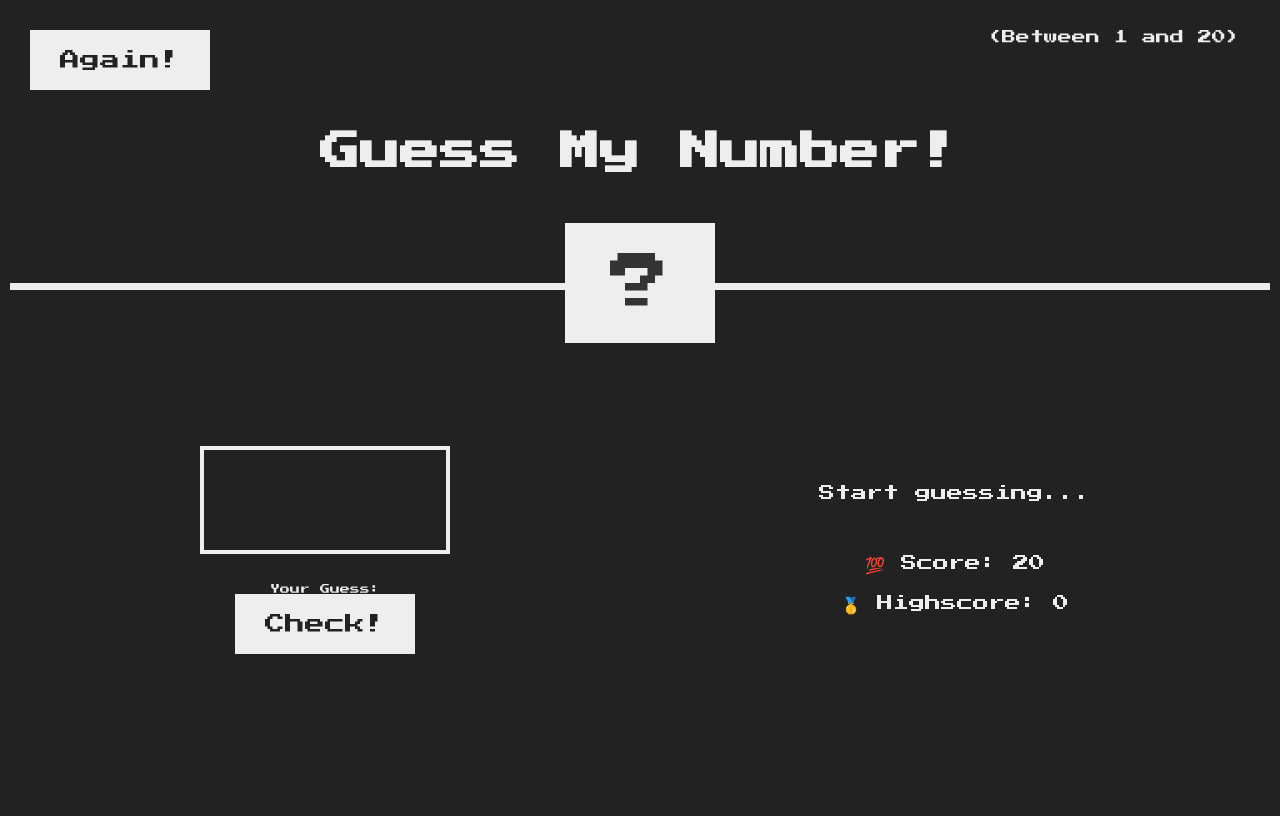
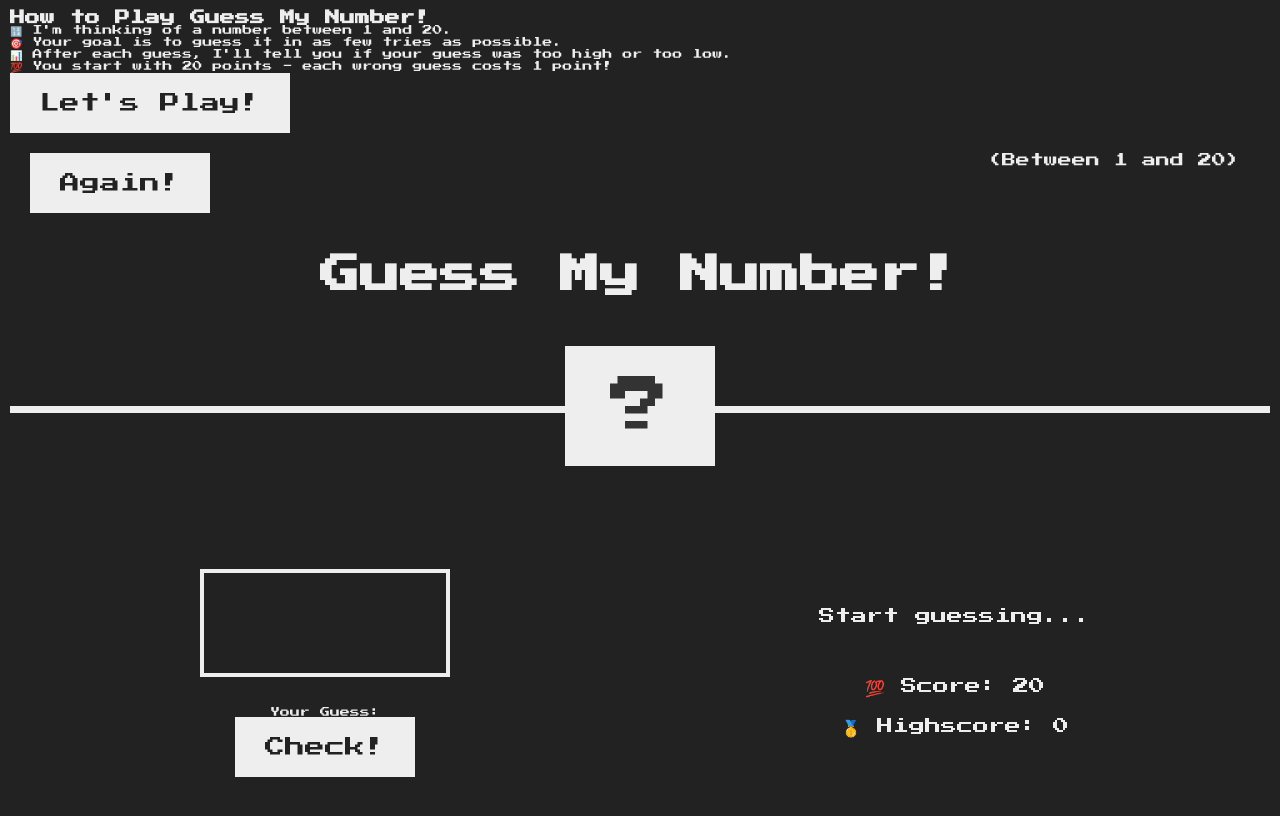
Before and after one commit to michaelnwankwo/game-project, a plain HTML site: page index.html in a window 1280 px wide. Drawn offline with Linux system fonts and the light colour scheme.

Commit message:
Update index.html

```diff
--- a/index.html
+++ b/index.html
@@ -8,6 +8,20 @@
     <title>Guess My Number!</title>
   </head>
   <body>
+    <!-- Game Instructions Modal -->
+    <div class="modal">
+      <div class="modal-content">
+        <h2>How to Play Guess My Number!</h2>
+        <p>🔢 I'm thinking of a number between 1 and 20.</p>
+        <p>🎯 Your goal is to guess it in as few tries as possible.</p>
+        <p>
+          📊 After each guess, I'll tell you if your guess was too high or too
+          low.
+        </p>
+        <p>💯 You start with 20 points - each wrong guess costs 1 point!</p>
+        <button class="btn modal-btn">Let's Play!</button>
+      </div>
+    </div>
     <header>
       <h1>Guess My Number!</h1>
       <p class="between">(Between 1 and 20)</p>
```
